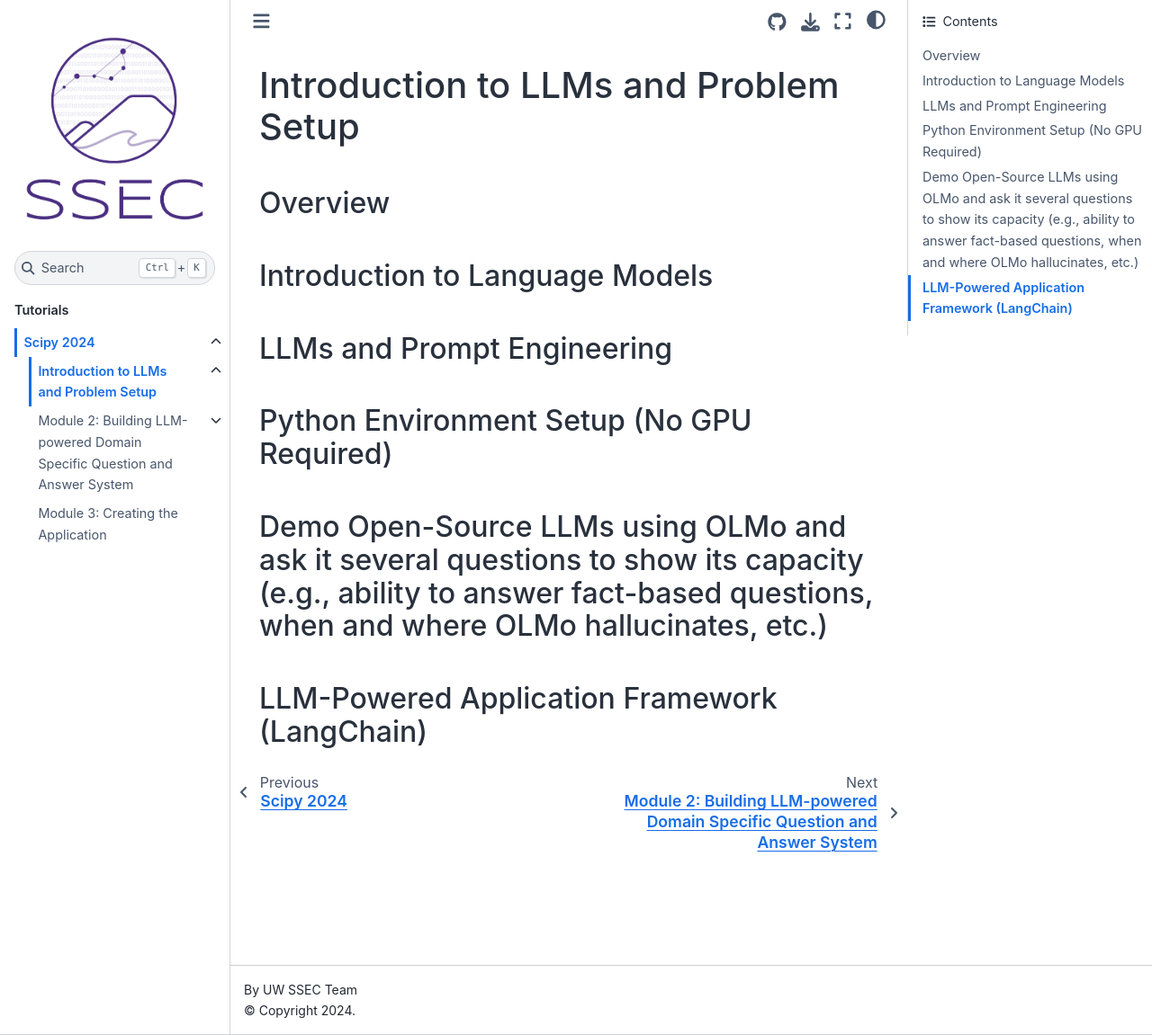
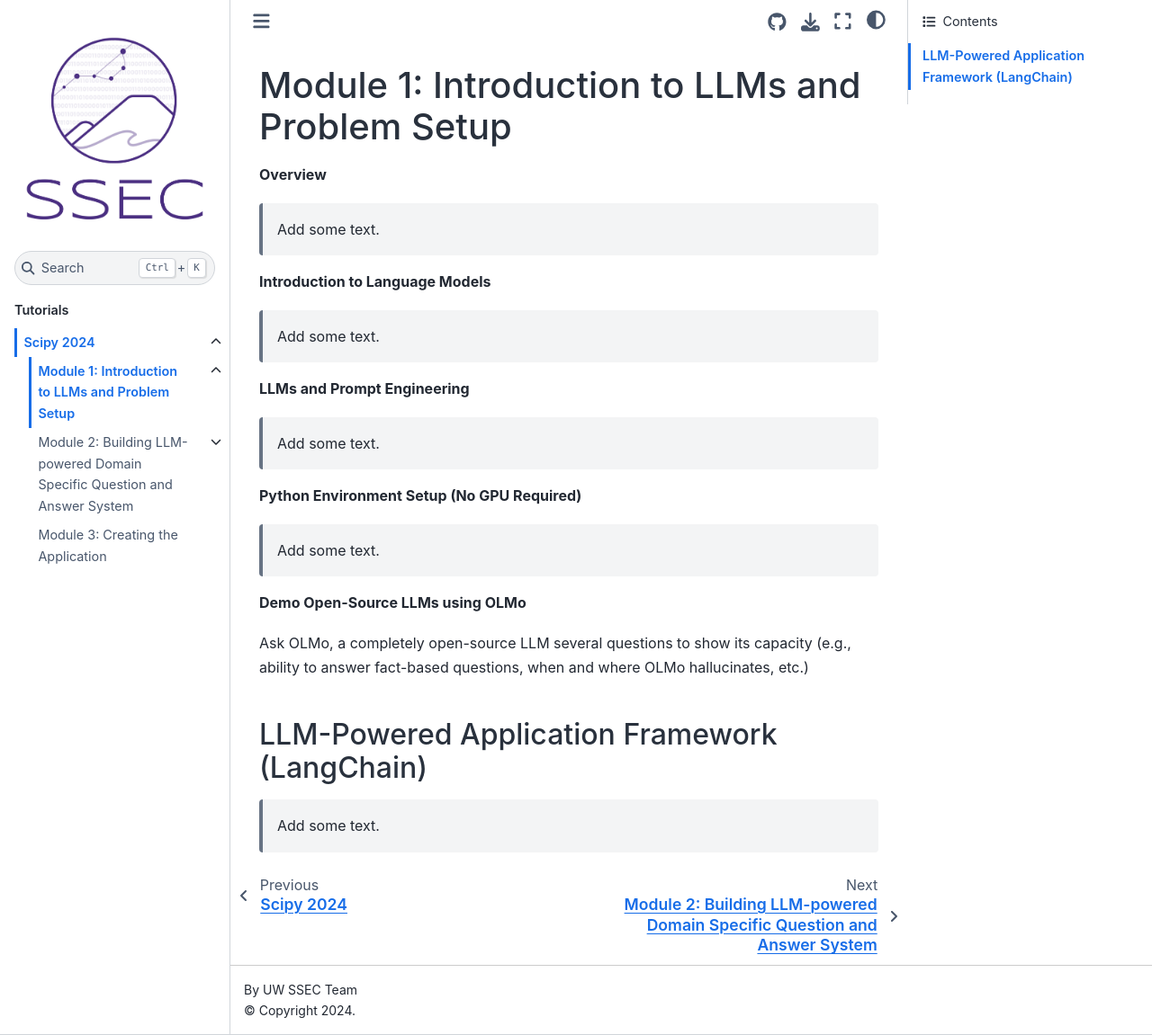
Before and after one commit to uw-ssec/tutorials, a Jupyter Book: the page built from SciPy2024/module1/index.md, in a window 1280 px wide and 1151 px high. Shown: the whole window at 90% size. Built offline with Jupyter Book 1.0.4 settings and Sphinx 7.4.7 and the Sphinx Book theme 1.1.4, drawn with Linux system fonts in a browser that asks for light colours; pages that are not in the unit, such as notebooks, are missing from menus.

Commit message:
docs: Update module1 index.md

```diff
--- a/SciPy2024/module1/index.md
+++ b/SciPy2024/module1/index.md
@@ -1,13 +1,25 @@
-# Introduction to LLMs and Problem Setup
+# Module 1: Introduction to LLMs and Problem Setup
 
-## Overview
+**Overview**
 
-## Introduction to Language Models
+>Add some text.
 
-## LLMs and Prompt Engineering
+**Introduction to Language Models**
 
-## Python Environment Setup (No GPU Required)
+>Add some text.
 
-## Demo Open-Source LLMs using OLMo and ask it several questions to show its capacity (e.g., ability to answer fact-based questions, when and where OLMo hallucinates, etc.)
+**LLMs and Prompt Engineering**
+
+>Add some text.
+
+**Python Environment Setup (No GPU Required)**
+
+>Add some text.
+
+**Demo Open-Source LLMs using OLMo**
+
+Ask OLMo, a completely open-source LLM several questions to show its capacity (e.g., ability to answer fact-based questions, when and where OLMo hallucinates, etc.)
 
 ## LLM-Powered Application Framework (LangChain)
+
+>Add some text.
```
